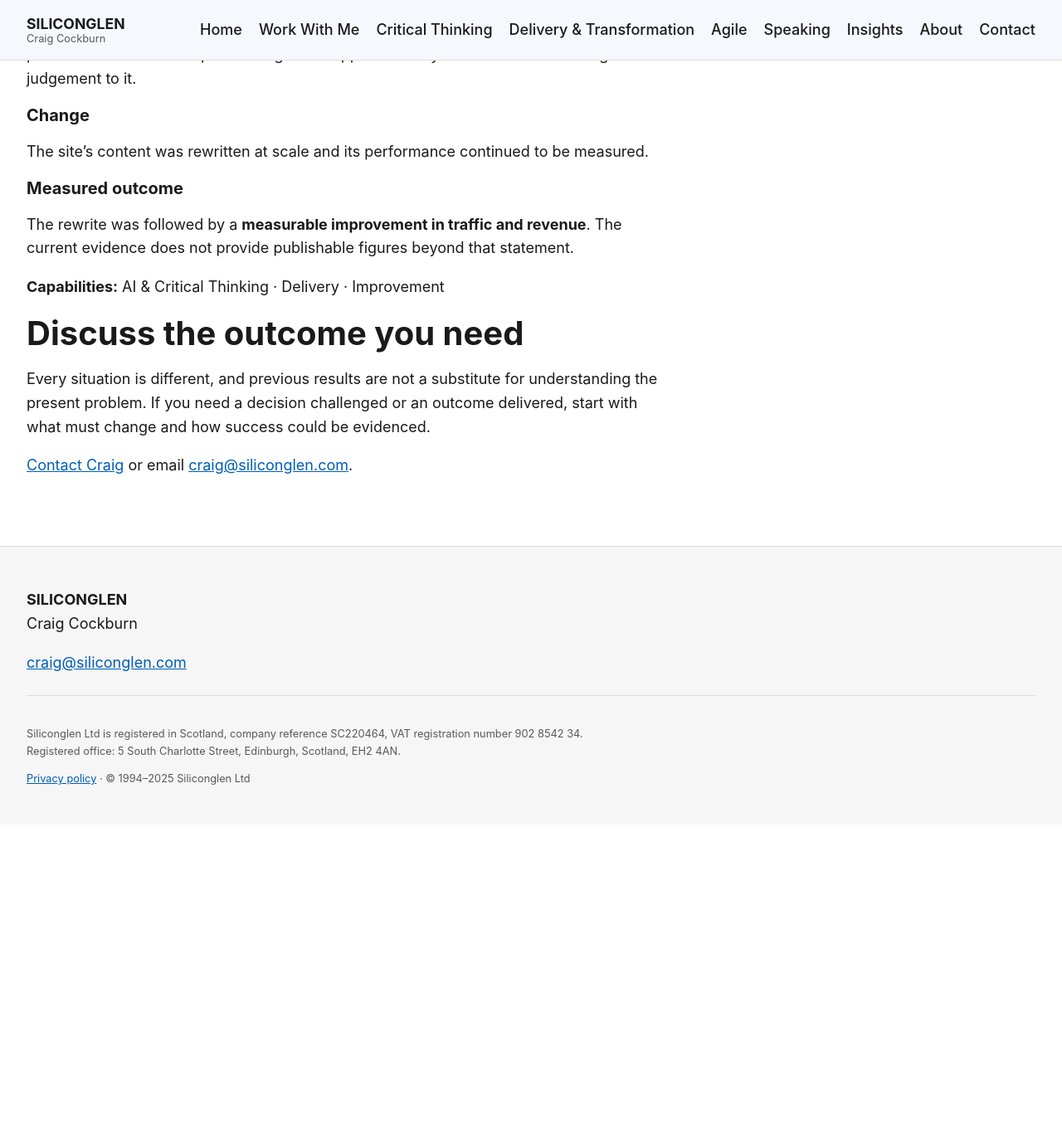
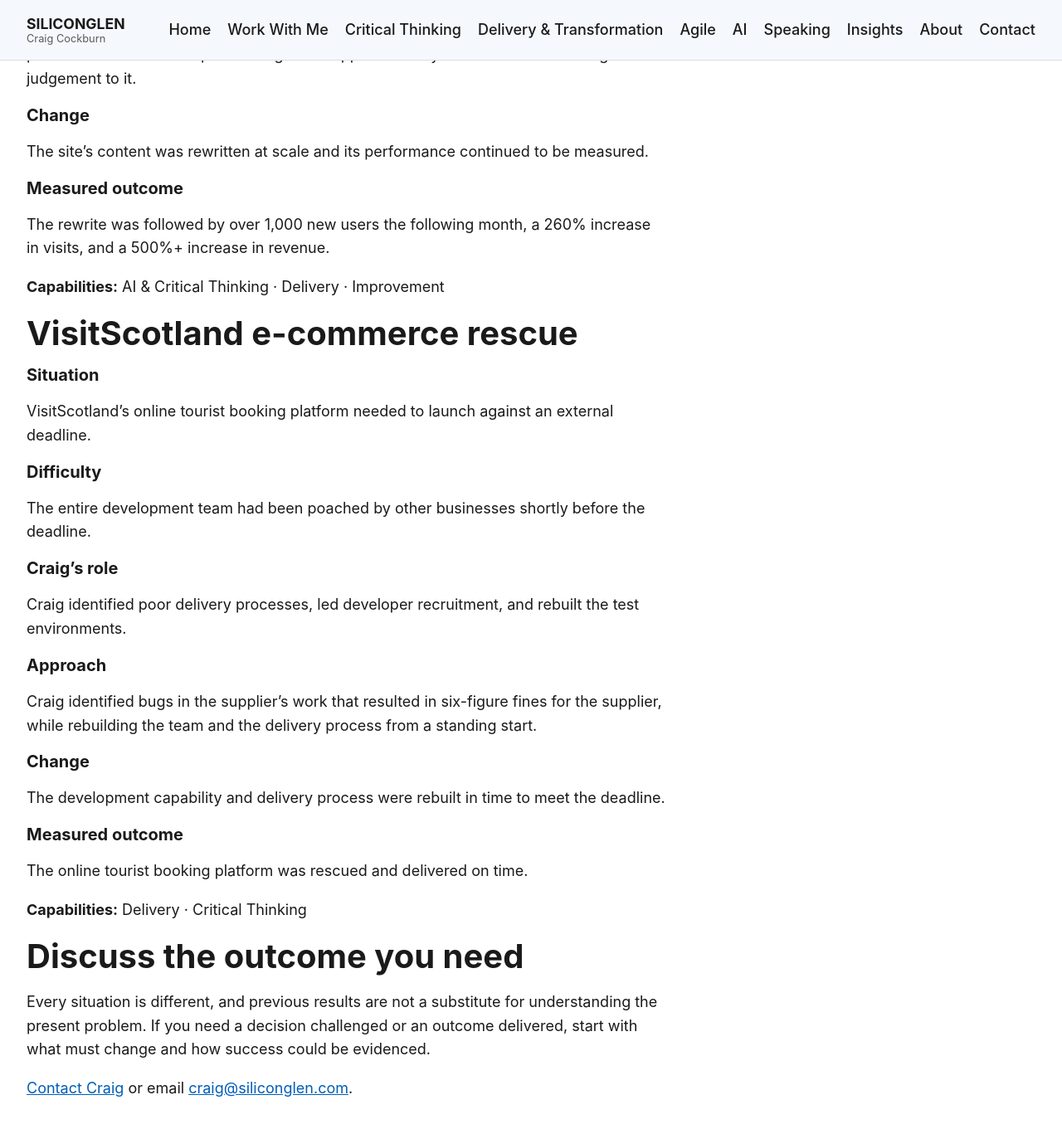
Before and after one commit to siliconglen/siliconglen-site, a Jekyll site: the page built from results/index.md, in a window 1280 px wide and 1400 px high, scrolled down 3263 px. Shown: the top 1361 px of the window at 83% size. Built offline with Jekyll 4.4.1, drawn with Linux system fonts in a browser that asks for light colours; before the commit the page ends 4257 px from its top, so only the background shows below that; some of the changed text lies outside the part shown.

Commit message:
Update AI and critical thinking content

```diff
--- a/_data/navigation.yml
+++ b/_data/navigation.yml
@@ -13,6 +13,7 @@
 - { label: Critical Thinking, url: /work-with-me/critical-thinking/ }
 - { label: Delivery & Transformation, url: /work-with-me/programme-delivery/ }
 - { label: Agile, url: /work-with-me/agile-transformation/ }
+- { label: AI, url: /ai/ }
 - { label: Speaking, url: /speaking/ }
 - { label: Insights, url: /insights/ }
 - { label: About, url: /about/ }
--- a/results/index.md
+++ b/results/index.md
@@ -64,7 +64,7 @@ A Southwark Council programme involved a large network of organisations and peop
 The delivery environment included **13 suppliers** and **around 150 people**, all requiring coordination around one programme.
 
 ### Craig's role
-Craig worked in the coordination and delivery of the programme. The present source does not provide a more specific role title.
+Craig worked as Programme Manager, coordinating the participating suppliers and people around programme delivery.
 
 ### Approach
 The work brought the participating suppliers and people together around programme delivery. A fuller account of governance or delivery techniques will require additional evidence before publication.
@@ -95,9 +95,37 @@ AI assisted the page rewriting, while human judgement and analytics remained par
 The site's content was rewritten at scale and its performance continued to be measured.
 
 ### Measured outcome
-The rewrite was followed by a **measurable improvement in traffic and revenue**. The current evidence does not provide publishable figures beyond that statement.
+The rewrite was followed by over 1,000 new users the following month, a 260% increase in visits, and a 500%+ increase in revenue.
 
 **Capabilities:** AI & Critical Thinking · Delivery · Improvement
+
+## VisitScotland e-commerce rescue
+
+### Situation
+
+VisitScotland's online tourist booking platform needed to launch against an external deadline.
+
+### Difficulty
+
+The entire development team had been poached by other businesses shortly before the deadline.
+
+### Craig's role
+
+Craig identified poor delivery processes, led developer recruitment, and rebuilt the test environments.
+
+### Approach
+
+Craig identified bugs in the supplier's work that resulted in six-figure fines for the supplier, while rebuilding the team and the delivery process from a standing start.
+
+### Change
+
+The development capability and delivery process were rebuilt in time to meet the deadline.
+
+### Measured outcome
+
+The online tourist booking platform was rescued and delivered on time.
+
+**Capabilities:** Delivery · Critical Thinking
 
 ## Discuss the outcome you need
 
```
Also changed, not shown: ai/index.md (+7 -1 lines), speaking/index.md (+1 -1 lines), work-with-me/critical-thinking/index.md (+6 -6 lines).
